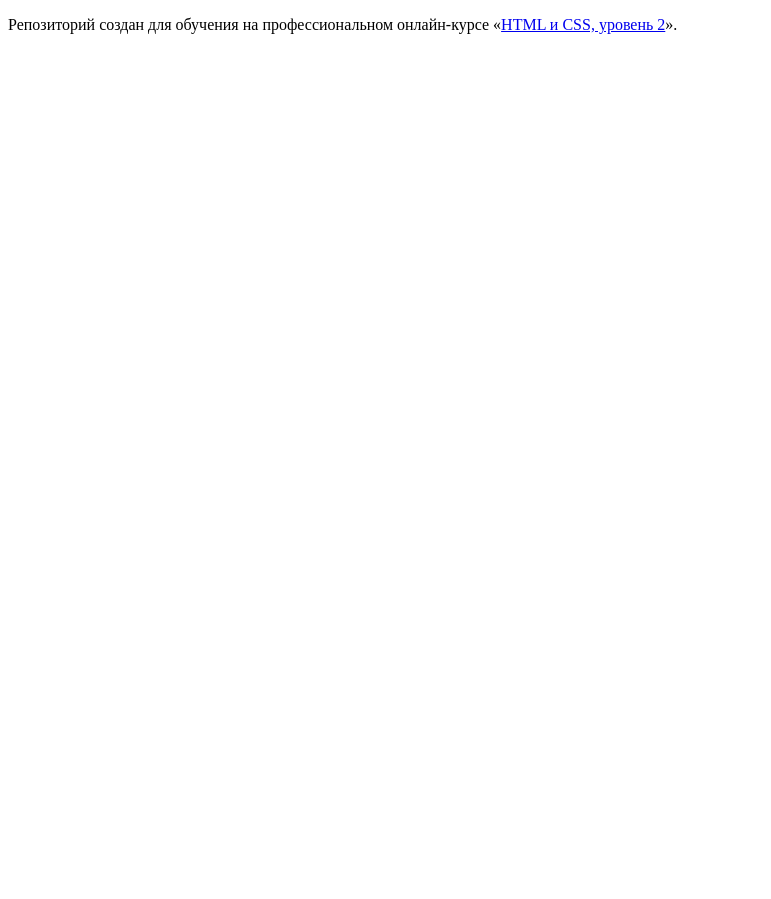
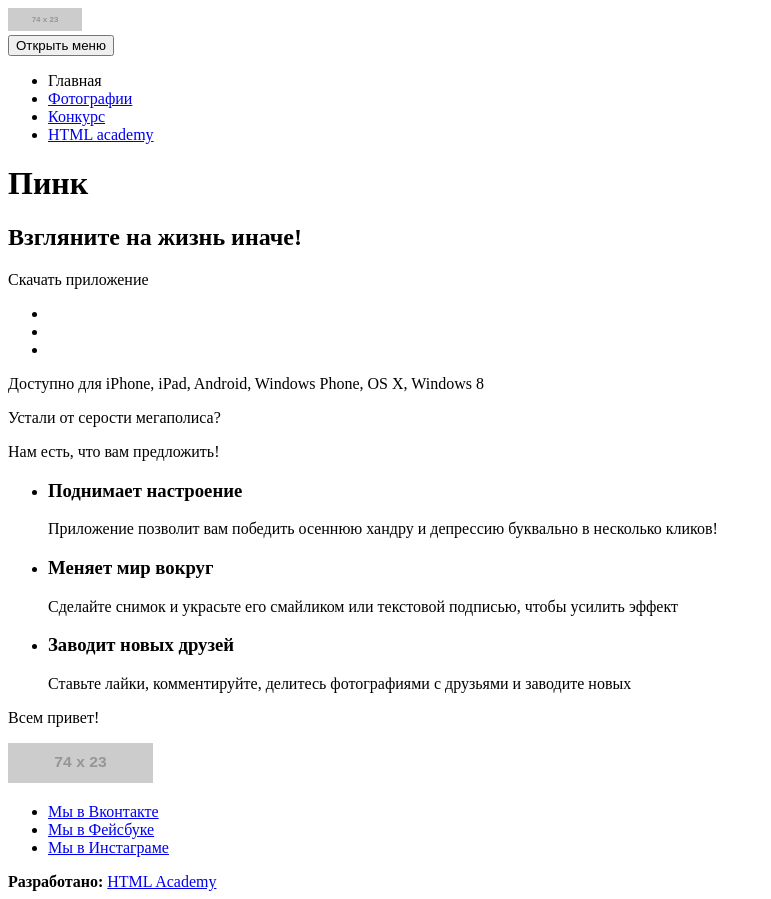
Before and after one commit to peterfeld/1391583-pink-20, a website: page source/index.html in a window 1280 px wide. Shown: the whole page, without its empty margins (0-771 px from the left). Before the commit the page ends 800 px from the top, so only its background shows below. Drawn offline with Linux system fonts and the light colour scheme; placeholder pictures from the web are drawn by us.

Commit message:
Добавляет верстку страницы index

```diff
--- a/source/index.html
+++ b/source/index.html
@@ -1,12 +1,143 @@
 <!DOCTYPE html>
-<html lang="ru">
+<html class="page" lang="ru">
   <head>
     <meta charset="utf-8">
     <title>HTML Academy: Пинк</title>
   </head>
-  <body>
+  <body class="page__body">
+    <header class="page-header">
+      <a class="page-header__logo">
+        <img src="https://via.placeholder.com/74x23" width="74" height="23" alt="Пинк">
+      </a>
+      <nav class="main-nav">
+        <button class="main-nav__toggle" type="button">
+          <span class="visually-hidden">Открыть меню</span>
+        </button>
+        <div class="main-nav__wrapper">
+          <ul class="main-nav__list site-list">
+            <li class="site-list__item site-list__item--active">
+              <a>
+                Главная
+              </a>
+            </li>
+            <li class="site-list__item">
+              <a href="photo.html">
+                Фотографии
+              </a>
+            </li>
+            <li class="site-list__item">
+              <a href="№">
+                Конкурс
+              </a>
+            </li>
+            <li class="site-list__item">
+              <a href="#">
+                HTML academy
+              </a>
+            </li>
+          </ul>
+        </div>
+      </nav>
+    </header>
 
-    <p>Репозиторий создан для обучения на профессиональном онлайн‑курсе «<a href="https://htmlacademy.ru/intensive/adaptive">HTML и CSS, уровень 2</a>».</p>
+    <main class="page-main">
+      <h1 class="visually-hidden">Пинк</h1>
 
+      <section class="about">
+        <h2>Взгляните на жизнь иначе!</h2>
+      </section>
+
+      <section class="downloads">
+        <a class="downloads__link button">Скачать приложение</a>
+
+        <ul class="downloads__list">
+          <li class="downloads__item--apple">
+            <a href="#"></a>
+          </li>
+          <li class="downloads__item--android">
+            <a href="#"></a>
+          </li>
+          <li class="downloads__item--windows">
+            <a href="#"></a>
+          </li>
+        </ul>
+
+        <p class="downloads__text">
+          Доступно для iPhone, iPad, Android, Windows Phone, OS X, Windows 8
+        </p>
+      </section>
+
+      <section class="offer">
+        <header class="offer__header">
+          <p class="offer__intro">
+            Устали от серости
+            мегаполиса?
+          </p>
+
+          <p class="offer__slogan">
+            Нам есть, что вам
+            предложить!
+          </p>
+        </header>
+
+        <ul class="offer__list">
+          <li class="offer__item">
+            <h3 class="offer__title">Поднимает настроение</h3>
+            <p class="offer__description">
+              Приложение позволит вам победить
+              осеннюю хандру и депрессию
+              буквально в несколько кликов!
+            </p>
+          </li>
+          <li class="offer__item">
+            <h3 class="offer__title">Меняет мир вокруг</h3>
+            <p class="offer__description">
+              Сделайте снимок и украсьте его
+              смайликом или текстовой подписью,
+              чтобы усилить эффект
+            </p>
+          </li>
+          <li class="offer__item">
+            <h3 class="offer__title">Заводит новых друзей</h3>
+            <p class="offer__description">
+              Ставьте лайки, комментируйте,
+              делитесь фотографиями с друзьями и
+              заводите новых
+            </p>
+          </li>
+        </ul>
+
+        <footer class="offer__footer">
+          <p>Всем привет!</p>
+        </footer>
+      </section>
+    </main>
+
+    <footer class="page-footer">
+      <div class="page-footer__wrapper">
+        <div class="page-footer__logo">
+          <a href="#">
+            <img src="https://via.placeholder.com/74x23" width="145" height="40" alt="Пинк">
+          </a>
+        </div>
+        <div class="page-footer__social social">
+          <ul class="social__list">
+            <li class="social__item">
+              <a class="social__link social__link--vk" href="https://vk.com/htmlacademy">Мы в Вконтакте</a>
+            </li>
+            <li class="social__item">
+              <a class="social__link social__link--fb" href="https://www.facebook.com/htmlacademy">Мы в Фейсбуке</a>
+            </li>
+            <li class="social__item">
+              <a class="social__link social__link--insta" href="https://www.instagram.com/htmlacademy">Мы в Инстаграме</a>
+            </li>
+          </ul>
+        </div>
+        <div class="page-footer__copyright copyright">
+          <b class="copyright__text">Разработано:</b>
+          <a class="copyright__link" href="https://htmlacademy.ru/intensive/adaptive">HTML Academy</a>
+        </div>
+      </div>
+    </footer>
   </body>
 </html>
```
